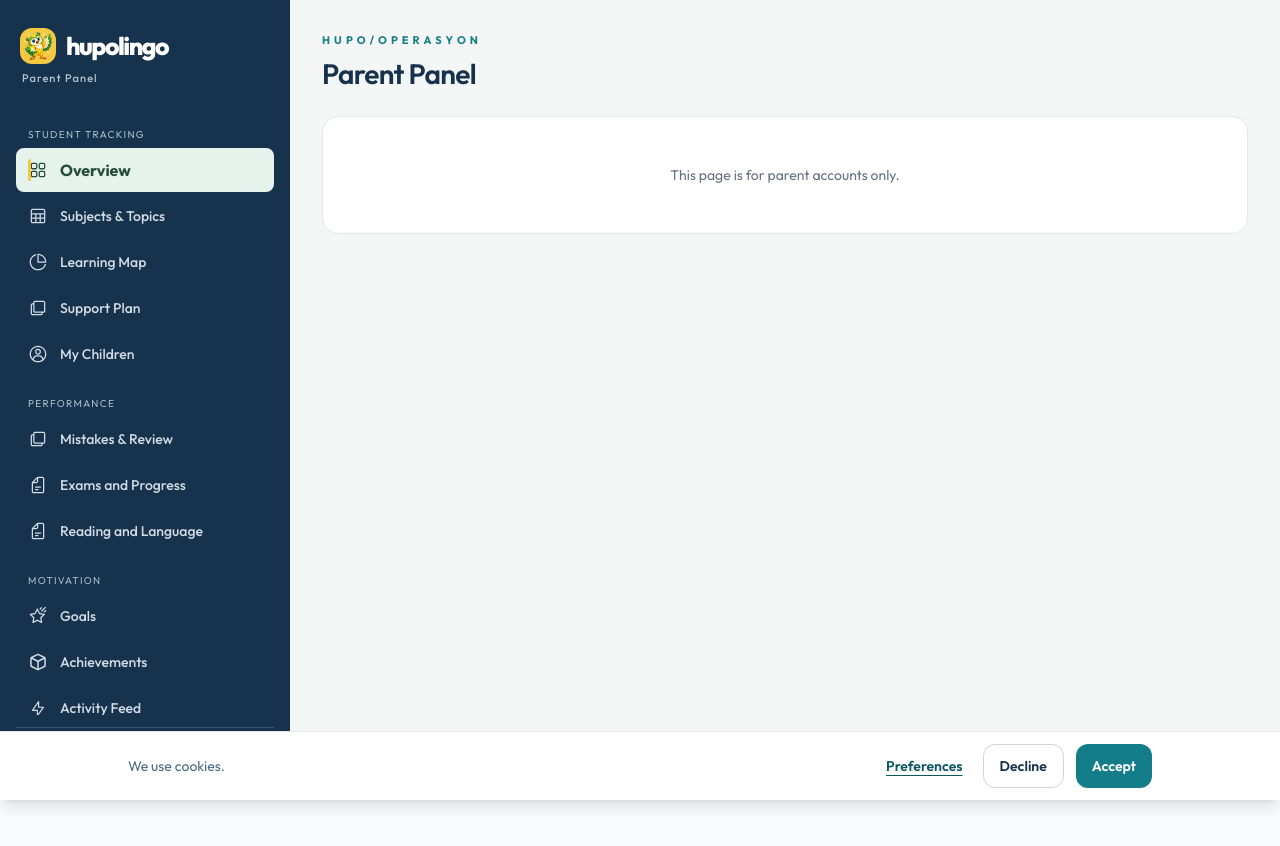
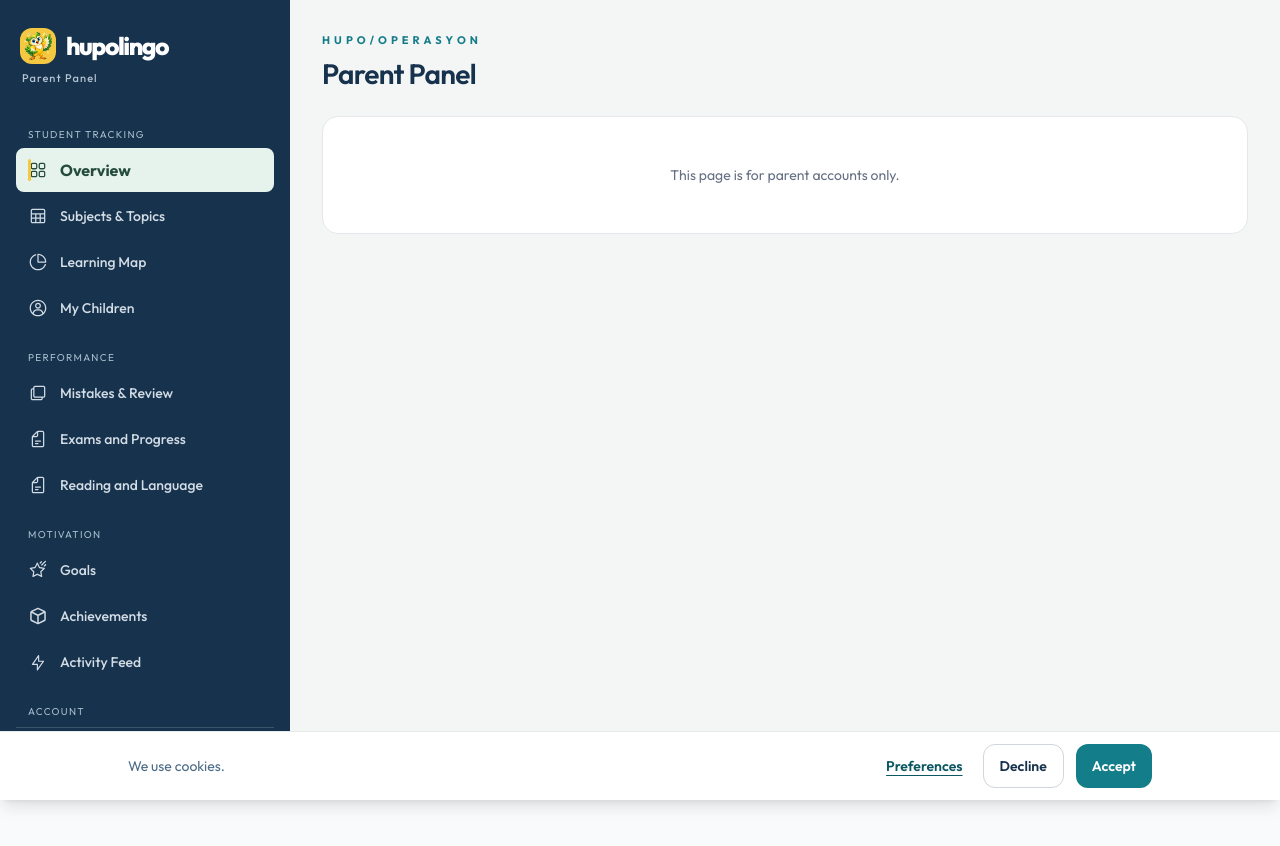
Before and after one commit to ekonometrist61-create/hupo-classic, a Next.js app in the folder web-panel/: page /en/veli-paneli in a window 1280 px wide. Shown: the top 846 px of the page. Built offline with nearby package versions, Linux system fonts and the light colour scheme; no server answers; the database is empty.

Commit message:
fix(veli-paneli): destek planı kenar çubuğu girişi geçici olarak gizlendi (GÖR-088 pedagojik onayı bekleniyor)

```diff
--- a/web-panel/src/layout/VeliSidebar.tsx
+++ b/web-panel/src/layout/VeliSidebar.tsx
@@ -40,7 +40,6 @@ const VELI_NAV: VeliNavGroup[] = [
       { key: "learning", icon: <BoltIcon /> },
       { key: "subjects", icon: <TableIcon />, path: "/veli-paneli/dersler" },
       { key: "ogrenmeHaritasi", icon: <PieChartIcon />, path: "/veli-paneli/ogrenme-haritasi" },
-      { key: "destekPlani", icon: <TaskIcon />, path: "/veli-paneli/destek-plani" },
       { key: "children", icon: <UserCircleIcon />, path: "/veli-paneli/cocuklarim" },
     ],
   },
```
